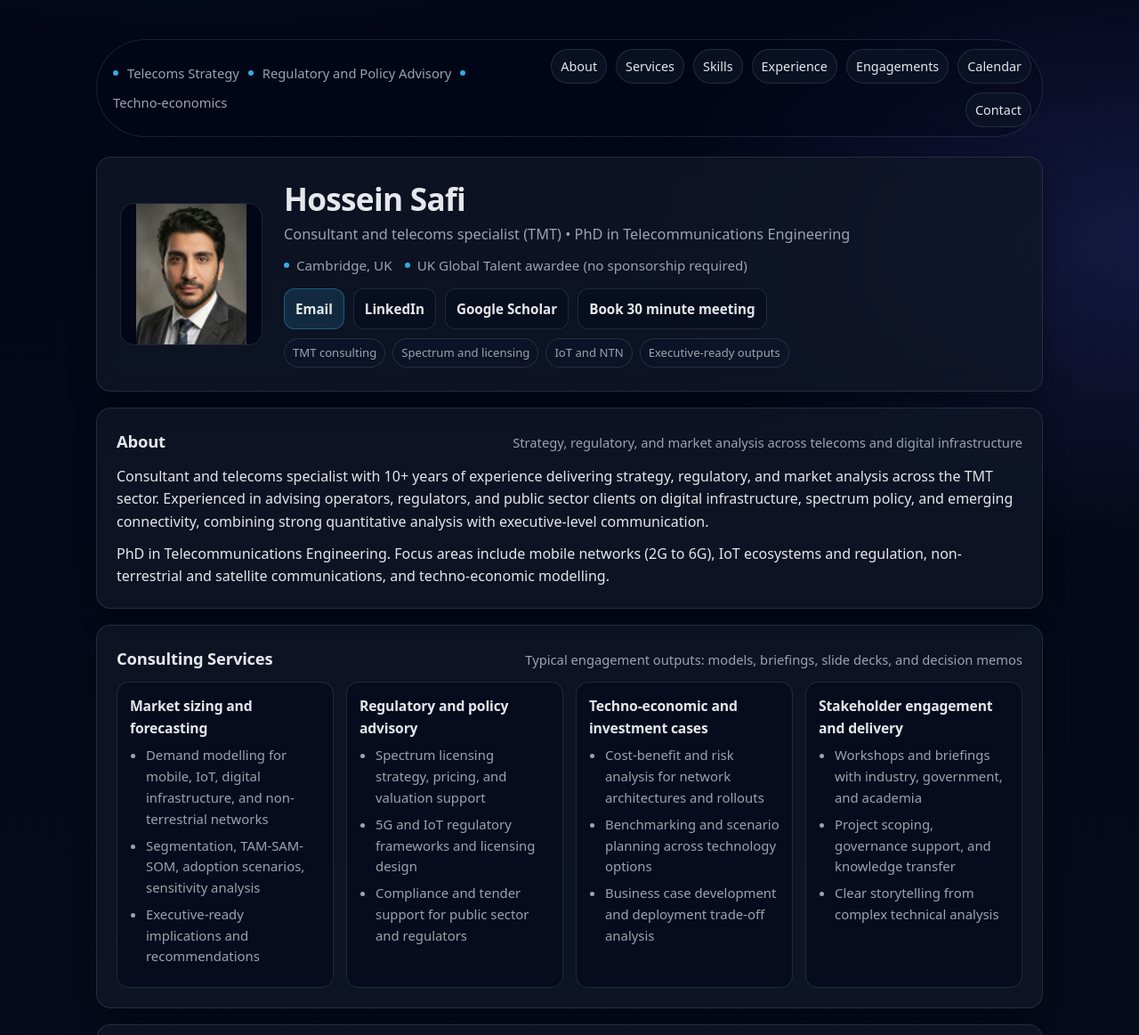
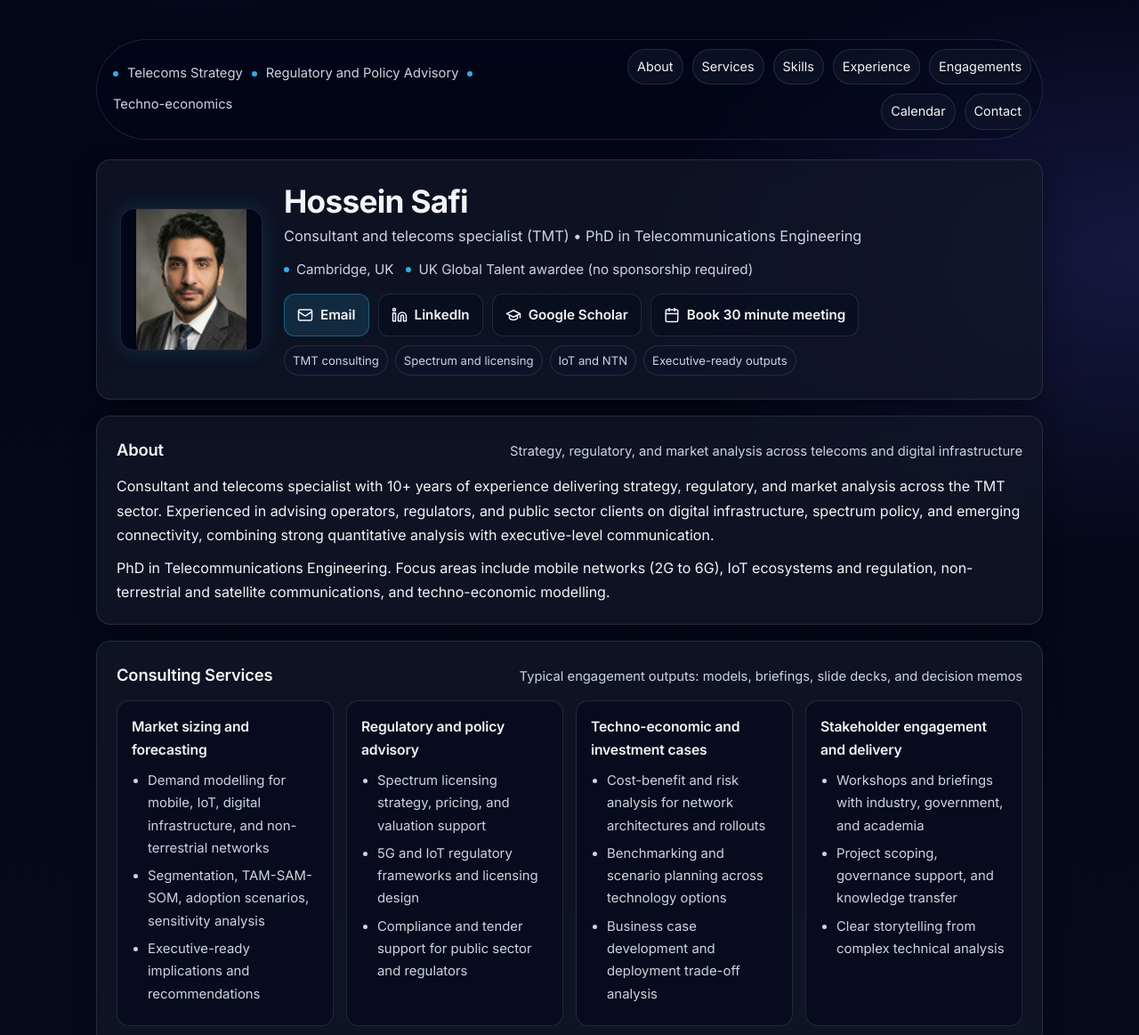
Before and after one commit to HocomEng/HocomEng.github.io, a plain HTML site: page index.html in a window 1280 px wide. Shown: the top 1163 px of the page at 89% size. Drawn offline with Linux system fonts and the light colour scheme.

Commit message:
Refactor styles and enhance user interface elements
Enhanced the styling and functionality of the webpage by integrating Google Fonts, improving color contrast, and adding smooth scrolling and transitions. Updated button styles and added micro-interactions for a better user experience.

```diff
--- a/index.html
+++ b/index.html
@@ -7,27 +7,39 @@
   <meta name="description" content="Hossein Safi — telecoms specialist and consultant (TMT). Strategy, regulatory, and market analysis across mobile, IoT, non-terrestrial networks, and digital infrastructure." />
 
   <style>
+    /* 1. Added Google Fonts for a more premium typography feel */
+    @import url('https://fonts.googleapis.com/css2?family=Inter:wght@400;500;600;700&display=swap');
+
     :root{
       --bg: #0b1220;
       --panel: rgba(17, 24, 39, 0.72);
       --panel2: rgba(2, 6, 23, 0.42);
-      --text: #e5e7eb;
-      --muted: #9ca3af;
+      /* Softened the text colors slightly for better contrast on dark modes */
+      --text: #f3f4f6;
+      --muted: #cbd5e1;
       --accent: #38bdf8;
       --border: rgba(148, 163, 184, 0.18);
       --shadow: 0 12px 30px rgba(0,0,0,0.35);
       --radius: 16px;
     }
 
-    *{ box-sizing:border-box; margin:0; padding:0; font-family: system-ui,-apple-system,Segoe UI,Roboto,Helvetica,Arial,sans-serif; }
+    /* Apply the new Inter font globally */
+    *{ box-sizing:border-box; margin:0; padding:0; font-family: 'Inter', system-ui, -apple-system, Segoe UI, Roboto, Helvetica, Arial, sans-serif; }
+
+    /* 2. Added smooth scrolling for anchor links */
+    html { scroll-behavior: smooth; }
+
     body{
       color: var(--text);
       background:
         radial-gradient(1200px 520px at 18% -10%, rgba(56,189,248,0.18), transparent 60%),
         radial-gradient(1000px 620px at 100% 10%, rgba(99,102,241,0.18), transparent 55%),
         linear-gradient(180deg, #020617, var(--bg));
-      line-height: 1.6;
+      line-height: 1.7; /* Increased line height for breathability */
     }
+
+    /* 3. Added smooth transitions for interactive elements */
+    a, .btn, .card { transition: all 0.2s ease-in-out; }
 
     a{ color: var(--accent); text-decoration: none; }
     a:hover{ text-decoration: underline; }
@@ -87,6 +99,7 @@
       object-fit: contain;
       background: #020617;
       border: 1px solid var(--border);
+      box-shadow: 0 0 25px rgba(56, 189, 248, 0.15); /* Subtle glow */
     }
 
     h1{
@@ -94,6 +107,7 @@
       letter-spacing: -0.02em;
       line-height: 1.15;
       margin-bottom: 6px;
+      font-weight: 700;
     }
     .title{
       color: var(--muted);
@@ -113,12 +127,12 @@
     .btn{
       display:inline-flex; align-items:center; justify-content:center;
       gap: 8px;
-      padding: 10px 12px;
+      padding: 10px 14px;
       border-radius: 12px;
       border: 1px solid var(--border);
       background: rgba(2,6,23,0.35);
       color: var(--text);
-      font-weight: 650;
+      font-weight: 600;
       font-size: 0.95rem;
       text-decoration: none;
     }
@@ -126,7 +140,11 @@
       background: rgba(56,189,248,0.14);
       border-color: rgba(56,189,248,0.35);
     }
-    .btn:hover{ border-color: rgba(56,189,248,0.65); }
+    .btn:hover{
+      border-color: rgba(56,189,248,0.65);
+      background: rgba(56,189,248,0.1);
+      transform: translateY(-1px);
+    }
 
     section{
       margin-top: 18px;
@@ -150,6 +168,7 @@
     h2{
       font-size: 1.15rem;
       letter-spacing: -0.01em;
+      font-weight: 600;
     }
 
     .subtle{ color: var(--muted); font-size: 0.92rem; }
@@ -164,12 +183,20 @@
       background: var(--panel2);
       border: 1px solid var(--border);
       border-radius: 14px;
-      padding: 14px 14px 16px;
+      padding: 16px;
+    }
+    /* 4. Added micro-interactions to cards */
+    .card:hover {
+      transform: translateY(-3px);
+      border-color: rgba(56, 189, 248, 0.4);
+      box-shadow: 0 8px 20px rgba(0, 0, 0, 0.4);
     }
     .card h3{
       font-size: 0.98rem;
-      margin-bottom: 6px;
+      margin-bottom: 8px;
       letter-spacing: -0.01em;
+      font-weight: 600;
+      color: var(--text);
     }
     .card p, .card li{
       color: var(--muted);
@@ -206,7 +233,7 @@
       margin-bottom: 8px;
     }
     .roleTop .left{ display:flex; flex-direction:column; gap: 2px; }
-    .roleTop .left strong{ font-size: 1rem; }
+    .roleTop .left strong{ font-size: 1rem; color: var(--text); }
     .roleTop .left span{ color: var(--muted); font-size: 0.92rem; }
     .roleTop .right{ color: var(--muted); font-size: 0.92rem; white-space: nowrap; }
 
@@ -238,7 +265,7 @@
 
     .email-text{
       color: var(--accent);
-      font-weight: 650;
+      font-weight: 600;
     }
   </style>
 </head>
@@ -278,10 +305,22 @@
         </div>
 
         <div class="ctaRow">
-          <a class="btn primary" href="mailto:safi.hossein01@gmail.com">Email</a>
-          <a class="btn" href="https://www.linkedin.com/in/hossein-safi-66674680/" target="_blank" rel="noopener">LinkedIn</a>
-          <a class="btn" href="https://scholar.google.com/citations?user=G-j2JCAAAAAJ&hl=en" target="_blank" rel="noopener">Google Scholar</a>
-          <a class="btn" href="#calendar">Book 30 minute meeting</a>
+          <a class="btn primary" href="mailto:safi.hossein01@gmail.com">
+            <svg width="18" height="18" viewBox="0 0 24 24" fill="none" stroke="currentColor" stroke-width="2" stroke-linecap="round" stroke-linejoin="round"><rect width="20" height="16" x="2" y="4" rx="2"/><path d="m22 7-8.97 5.7a1.94 1.94 0 0 1-2.06 0L2 7"/></svg>
+            Email
+          </a>
+          <a class="btn" href="https://www.linkedin.com/in/hossein-safi-66674680/" target="_blank" rel="noopener">
+            <svg width="18" height="18" viewBox="0 0 24 24" fill="none" stroke="currentColor" stroke-width="2" stroke-linecap="round" stroke-linejoin="round"><path d="M16 8a6 6 0 0 1 6 6v7h-4v-7a2 2 0 0 0-2-2 2 2 0 0 0-2 2v7h-4v-7a6 6 0 0 1 6-6z"/><rect width="4" height="12" x="2" y="9"/><circle cx="4" cy="4" r="2"/></svg>
+            LinkedIn
+          </a>
+          <a class="btn" href="https://scholar.google.com/citations?user=G-j2JCAAAAAJ&hl=en" target="_blank" rel="noopener">
+            <svg width="18" height="18" viewBox="0 0 24 24" fill="none" stroke="currentColor" stroke-width="2" stroke-linecap="round" stroke-linejoin="round"><path d="M22 10v6M2 10l10-5 10 5-10 5z"/><path d="M6 12v5c3 3 9 3 12 0v-5"/></svg>
+            Google Scholar
+          </a>
+          <a class="btn" href="#calendar">
+            <svg width="18" height="18" viewBox="0 0 24 24" fill="none" stroke="currentColor" stroke-width="2" stroke-linecap="round" stroke-linejoin="round"><rect width="18" height="18" x="3" y="4" rx="2" ry="2"/><line x1="16" x2="16" y1="2" y2="6"/><line x1="8" x2="8" y1="2" y2="6"/><line x1="3" x2="21" y1="10" y2="10"/></svg>
+            Book 30 minute meeting
+          </a>
         </div>
 
         <div class="kpiRow">
@@ -389,7 +428,7 @@
       </div>
 
       <div class="timeline">
-        <!-- Experience content as previously provided -->
+        <p class="subtle">Add your experience roles here using the .role class format.</p>
       </div>
     </section>
 
@@ -437,6 +476,7 @@
           </p>
           <p style="margin-top:12px;">
             <a class="btn primary" href="https://calendar.app.google/G5mBLu5Wmue2BrTTA" target="_blank" rel="noopener">
+              <svg width="18" height="18" viewBox="0 0 24 24" fill="none" stroke="currentColor" stroke-width="2" stroke-linecap="round" stroke-linejoin="round"><rect width="18" height="18" x="3" y="4" rx="2" ry="2"/><line x1="16" x2="16" y1="2" y2="6"/><line x1="8" x2="8" y1="2" y2="6"/><line x1="3" x2="21" y1="10" y2="10"/></svg>
               Open booking page
             </a>
           </p>
```
